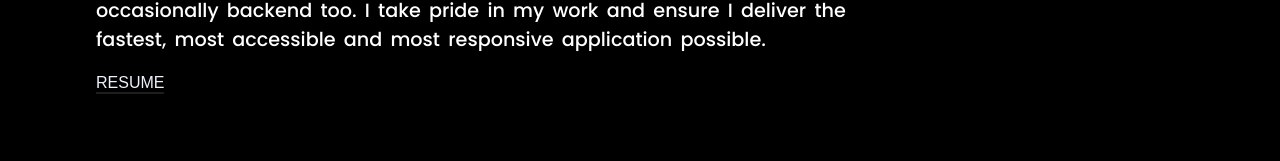
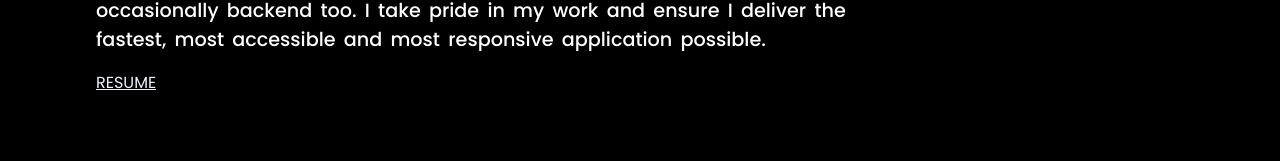
Before and after one commit to Nnenna-udefi/portfolio, a React (Create React App) app: page / in a window 1280 px wide. Shown: the part 342-503 px from the top of the page. Built offline with nearby package versions, Linux system fonts and the light colour scheme.

Commit message:
chore: changed resume link to a google doc link

```diff
--- a/src/components/home.js
+++ b/src/components/home.js
@@ -13,7 +13,6 @@ import {
 import ReactSwitch from "react-switch";
 import { useState } from "react";
 import { createContext } from "react";
-import nnennaUdefiCV from "../NNENNA_UDEFI_CV.pdf";
 
 export const ThemeContext = createContext(null);
 
@@ -72,12 +71,12 @@ function Home() {
             </p>
             <div>
               <a
-                href={nnennaUdefiCV}
-                download="NnennaUdefiResume"
+                href="https://docs.google.com/document/d/1NC8cayCBMLeWXh_-rYeRwu0XttaQgd5EvhuPawbvLmc/edit?usp=sharing"
                 target="_blank"
                 rel="noreferrer"
+                className="download_btn"
               >
-                <button className="download_btn">RESUME</button>
+                RESUME
               </a>
             </div>
           </div>
```
Also changed, not shown: 1 other file (tests, documents, lock files or other folders).
